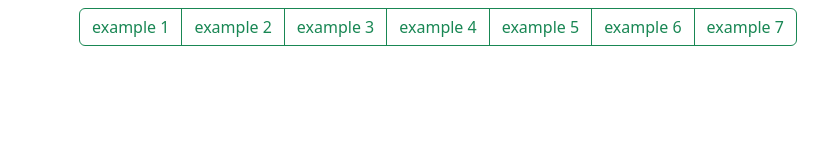
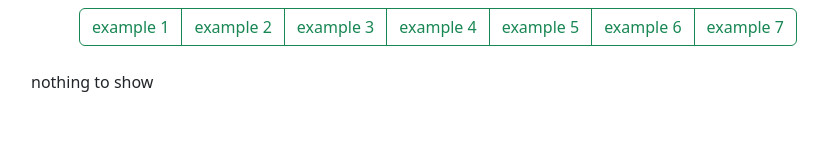
Before and after one commit to willemverbuyst/fhir-placeholder-api, a React (Vite) app: page / in a window 1280 px wide. Shown: the part 120-280 px from the top of the page, without its empty margins (202-1030 px from the left). Built offline with nearby package versions, Linux system fonts and the light colour scheme.

Commit message:
feat: use context hook

```diff
--- a/src/App.tsx
+++ b/src/App.tsx
@@ -1,5 +1,5 @@
 import { Container, Row } from 'react-bootstrap';
-import { ButtonRow } from './components/buttonRow';
+import { Cockpit } from './components/cockpit';
 
 function App() {
   return (
@@ -7,7 +7,7 @@ function App() {
       <Row style={{ textAlign: 'center' }} className="m-3">
         <h1>Questionnaires</h1>
       </Row>
-      <ButtonRow />
+      <Cockpit />
     </Container>
   );
 }
--- a/src/components/buttonRow.tsx
+++ /dev/null
@@ -1,68 +0,0 @@
-import { useState } from 'react';
-import {
-  Button,
-  ButtonGroup,
-  Col,
-  Container,
-  Row,
-  Stack,
-  ToggleButton,
-} from 'react-bootstrap';
-import { main } from '../business';
-import { examples } from '../examples';
-import { Item } from '../interfaces/questionnaire';
-import { Text } from './text';
-
-export const ButtonRow = () => {
-  const [checked, setChecked] = useState<string>();
-  const [questionnaire, setQuestionnaire] = useState<{
-    [key: PropertyKey]: Item;
-  } | null>(null);
-
-  const handleChange = (e: React.ChangeEvent<HTMLElement>, idx: number) => {
-    console.log('e.currentTarget :>> ', e.currentTarget);
-    setChecked(e.currentTarget.id);
-    const qFlat = main(examples[idx]);
-    setQuestionnaire(qFlat);
-  };
-
-  return (
-    <Container>
-      <Row className="m-4">
-        <Col className="d-flex justify-content-center">
-          <ButtonGroup>
-            {examples.map((example, idx) => (
-              <ToggleButton
-                key={example.id}
-                id={example.id}
-                type="radio"
-                name="example"
-                value={example.id}
-                variant="outline-success"
-                checked={checked === example.id}
-                onChange={(e) => handleChange(e, idx)}
-              >{`example ${idx + 1}`}</ToggleButton>
-            ))}
-          </ButtonGroup>
-        </Col>
-      </Row>
-
-      <Row>
-        {/* <pre>{JSON.stringify(questionnaire, null, 4)}</pre> */}
-        <Col>
-          {questionnaire &&
-            Object.values(questionnaire).map((q) => (
-              <Text
-                text={
-                  q.text ||
-                  (q.code && q.code[0].display) ||
-                  (q.code && q.code[0].code) ||
-                  'nothing to show'
-                }
-              />
-            ))}
-        </Col>
-      </Row>
-    </Container>
-  );
-};
--- /dev/null
+++ b/src/components/cockpit.tsx
@@ -0,0 +1,51 @@
+import { useState } from 'react';
+import {
+  ButtonGroup,
+  Col,
+  Container,
+  Row,
+  ToggleButton,
+} from 'react-bootstrap';
+import { main } from '../business';
+import { examples } from '../examples';
+import ExampleContext, { ExampleState } from '../store';
+import { Form } from './form';
+
+export const Cockpit = () => {
+  const [checked, setChecked] = useState<string>();
+  const [questionnaire, setQuestionnaire] = useState<ExampleState>({
+    selectedExample: null,
+  });
+
+  const handleChange = (e: React.ChangeEvent<HTMLElement>, idx: number) => {
+    setChecked(e.currentTarget.id);
+    const qFlat = main(examples[idx]);
+    setQuestionnaire(qFlat);
+  };
+
+  return (
+    <ExampleContext.Provider value={questionnaire}>
+      <Container>
+        <Row className="m-4">
+          <Col className="d-flex justify-content-center">
+            <ButtonGroup>
+              {examples.map((example, idx) => (
+                <ToggleButton
+                  key={example.id}
+                  id={example.id}
+                  type="radio"
+                  name="example"
+                  value={example.id}
+                  variant="outline-success"
+                  checked={checked === example.id}
+                  onChange={(e) => handleChange(e, idx)}
+                >{`example ${idx + 1}`}</ToggleButton>
+              ))}
+            </ButtonGroup>
+          </Col>
+        </Row>
+      </Container>
+      <Form />
+    </ExampleContext.Provider>
+  );
+};
--- a/src/components/form.tsx
+++ b/src/components/form.tsx
@@ -1,28 +1,33 @@
+import { useContext } from 'react';
 import { Col, Container, Row } from 'react-bootstrap';
-import { examples } from '../examples';
+import ExampleContext from '../store';
 import { Text } from './text';
 
 export const Form = () => {
-  const questionnaire = examples[0];
+  const questionnaire = useContext(ExampleContext);
 
   return (
+    <ExampleContext.Provider value={questionnaire}>
       <Container>
         <Row>
           {/* <pre>{JSON.stringify(questionnaire, null, 4)}</pre> */}
           <Col>
-          {questionnaire &&
-            Object.values(questionnaire).map((q) => (
+            {questionnaire
+              ? Object.values(questionnaire).map((q, idx) => (
                   <Text
+                    key={q?.linkId || idx}
                     text={
-                  q.text ||
-                  (q.code && q.code[0].display) ||
-                  (q.code && q.code[0].code) ||
+                      q?.text ||
+                      (q?.code && q.code[0].display) ||
+                      (q?.code && q.code[0].code) ||
                       'nothing to show'
                     }
                   />
-            ))}
+                ))
+              : null}
           </Col>
         </Row>
       </Container>
+    </ExampleContext.Provider>
   );
 };
--- /dev/null
+++ b/src/store/index.ts
@@ -0,0 +1,9 @@
+import { createContext } from 'react';
+
+export type ExampleState = { [key: PropertyKey]: any } | null;
+
+const initialState: ExampleState = null;
+
+const context = createContext<ExampleState>(initialState);
+
+export default context;
```
Lines whose indentation alone changed are shown as unchanged.
